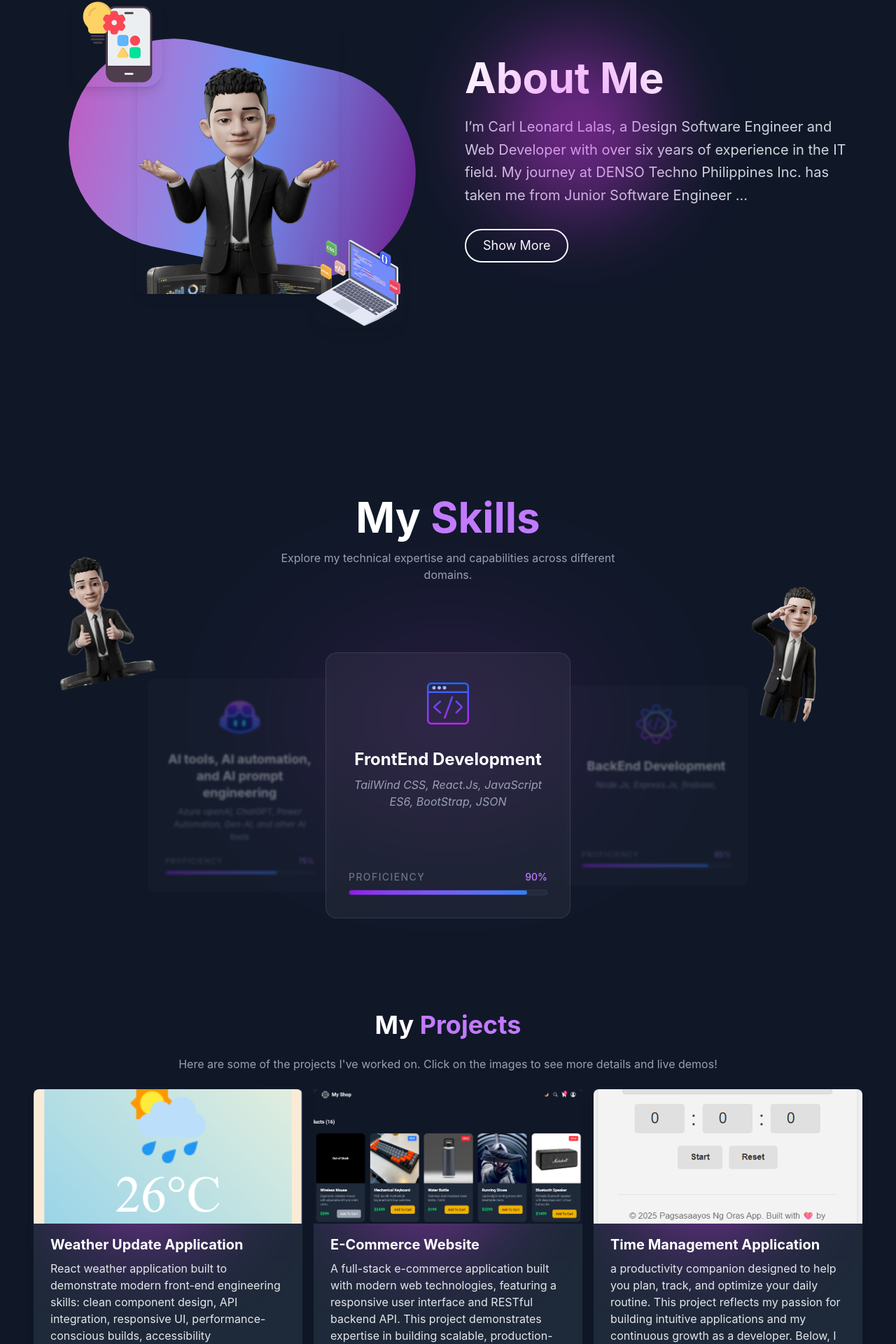
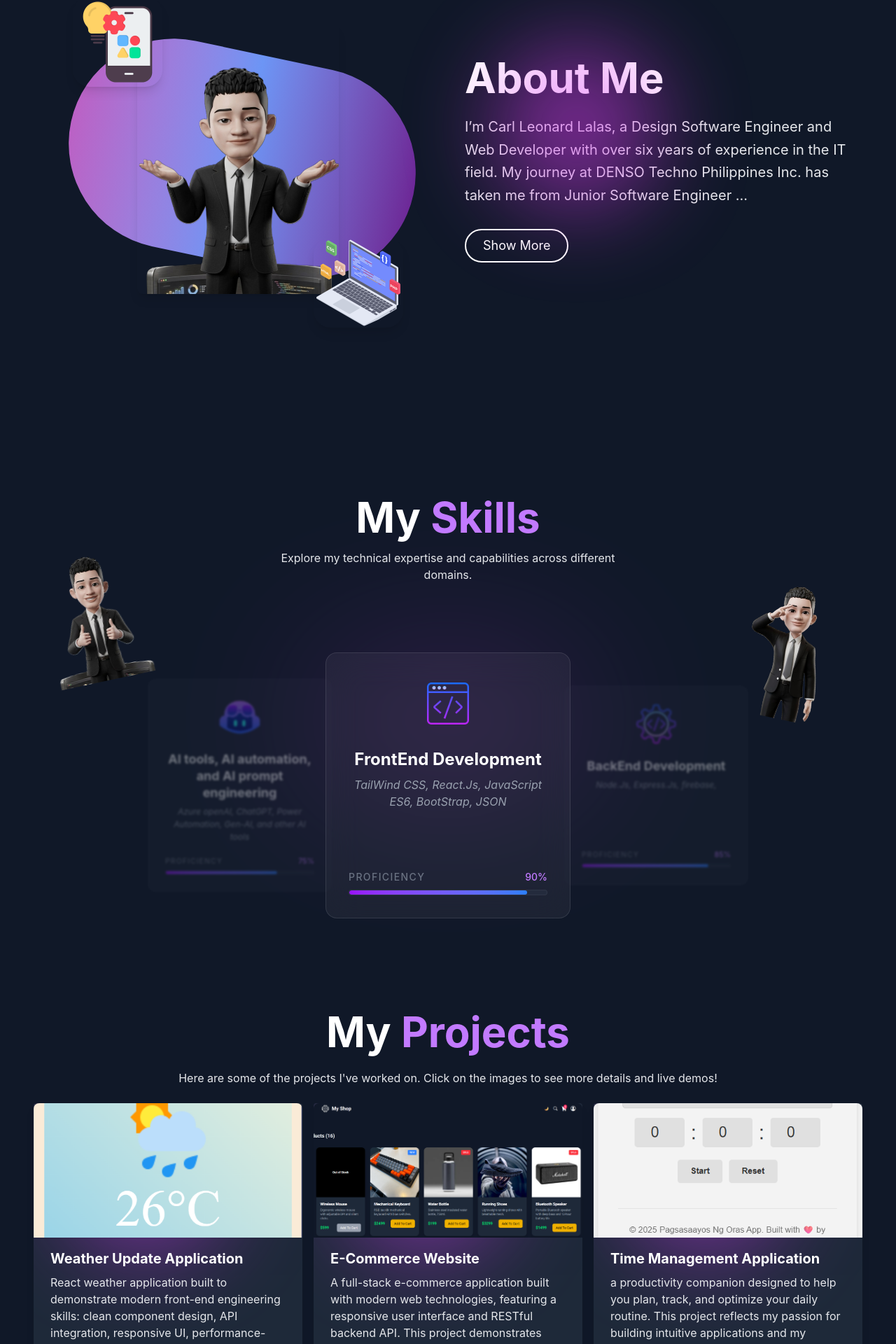
Before and after one commit to carlo022/Portfolio, a React (Vite) app: page / in a window 1280 px wide. Shown: the part 972-2892 px from the top of the page at 70% size. Built offline with nearby package versions, Linux system fonts and the light colour scheme.

Commit message:
visualization enhancement

```diff
--- a/src/components/About.jsx
+++ b/src/components/About.jsx
@@ -61,7 +61,7 @@ amazing together!`;
               About Me
             </h1>
           </header>
-          <p className="text-base sm:text-lg md:text-xl text-gray-300 mb-6 sm:mb-8 leading-relaxed">
+          <p className="text-base sm:text-lg md:text-xl text-gray-200 mb-6 sm:mb-8 leading-relaxed">
             {isExpanded ? FullText : `${FullText.substring(0, characterLimit)}...`}
           </p>
           <footer>
--- a/src/components/Contact.jsx
+++ b/src/components/Contact.jsx
@@ -57,7 +57,7 @@ const Contact = () => {
         {/*Contact Form*/}
         <section className="p-8 w-full md:w-1/2">
           <header className="mb-6">
-            <h2 className="text-4xl font-bold text-center text-white">
+            <h2 className="text-4xl font-bold text-center text-white lg:text-6xl">
               Contact Me
             </h2>
           </header>
--- a/src/components/Projects.jsx
+++ b/src/components/Projects.jsx
@@ -64,10 +64,10 @@ const Projects = () => {
     <main id="myprojects" className="p-4">
       <section data-aos="fade-up" data-aos-delay="300">
         <header className="text-center">
-          <h1 className="text-3xl text-white sm:text-4xl font-bold mb-6">
+          <h1 className="text-3xl text-white sm:text-4xl font-bold mb-6 lg:text-6xl">
             My <span className="text-purple-400">Projects</span>
           </h1>
-          <p className="text-gray-400 mt-2 sm:mt-4 text-base">
+          <p className="text-gray-200 mt-2 sm:mt-4 text-base">
             Here are some of the projects I've worked on. Click on the images to see more details and live demos!
           </p>
         </header>
--- a/src/components/Skills.jsx
+++ b/src/components/Skills.jsx
@@ -128,7 +128,7 @@ const Skills = () => {
         <h1 className="text-4xl md:text-6xl font-bold mb-4">
           My <span className="text-purple-400">Skills</span>
         </h1>
-        <p className="text-gray-400 max-w-lg mx-auto">
+        <p className="text-gray-200 max-w-lg mx-auto">
           Explore my technical expertise and capabilities across different
           domains.
         </p>
```
